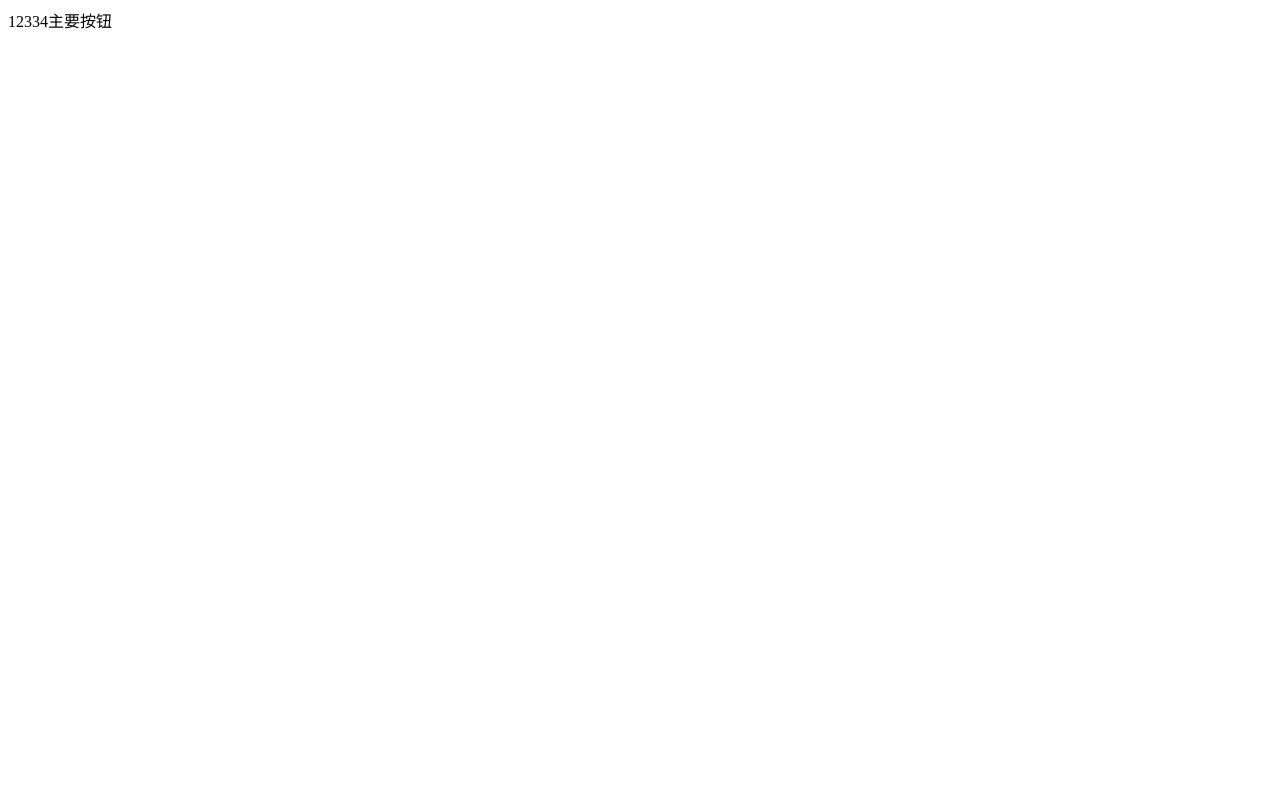
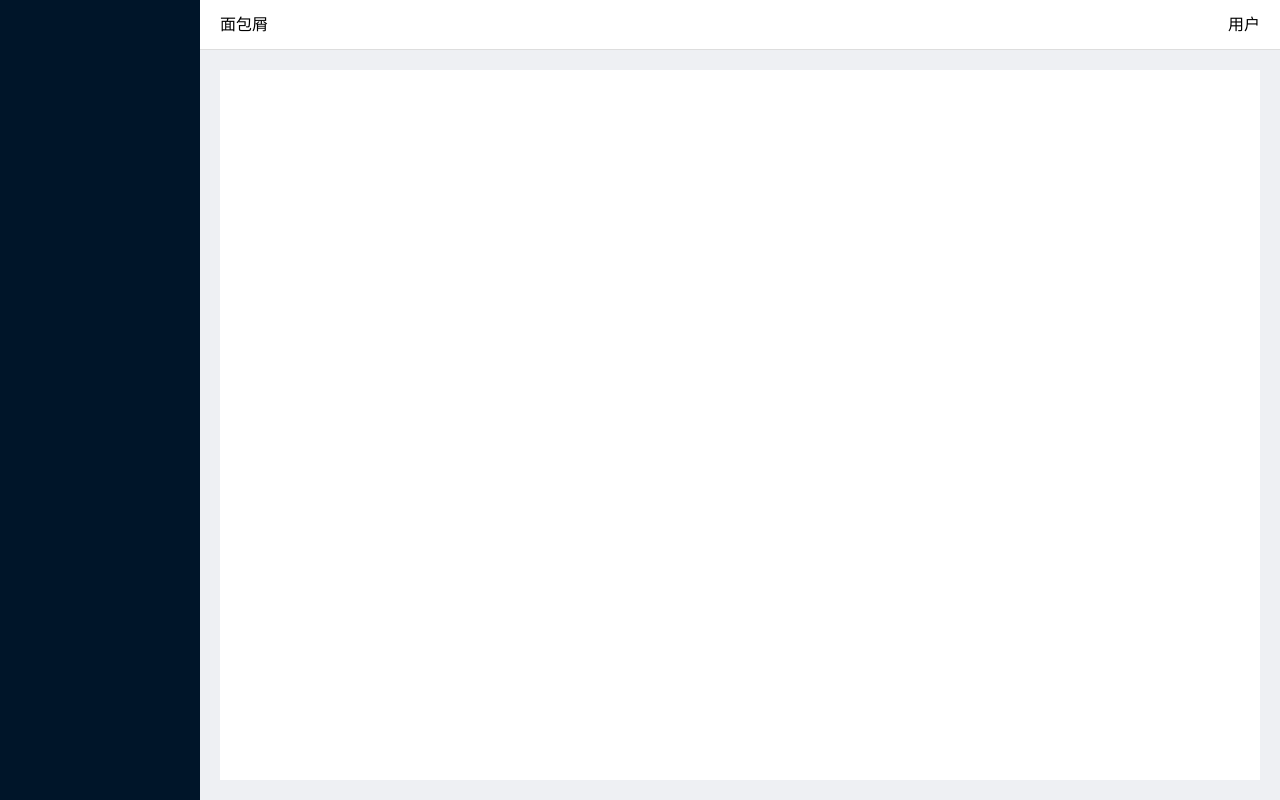
Before and after one commit to goodiboy/manager-vue3, a Vue app: page / in a window 1280 px wide. Built offline with nearby package versions, Linux system fonts and the light colour scheme.

Commit message:
feat: 添加welcome页面，修改home页面

```diff
--- a/src/App.vue
+++ b/src/App.vue
@@ -9,3 +9,7 @@
     name: 'App'
   })
 </script>
+<style lang="scss">
+  @import './assets/style/index.scss';
+  @import './assets/style/reset.css';
+</style>
--- /dev/null
+++ b/src/assets/style/index.scss
@@ -0,0 +1,82 @@
+html, body {
+  height: 100%;
+  width: 100%;
+}
+*:not([class^='el-']) {
+  box-sizing: border-box;
+}
+.white{
+  background-color: #ffffff;
+}
+a{
+  text-decoration: none;
+}
+.gray{
+  background-color: #eef0f3;
+}
+.mr10{
+  margin-right: 10px;
+}
+.mr20{
+  margin-right: 20px;
+}
+.mb20{
+  margin-bottom: 20px;
+}
+.m-lr10{
+  margin-left: 10px;
+  margin-right: 10px;
+}
+.p20{
+  padding: 20px;
+}
+.pl20{
+  padding-left: 20px;
+}
+.text-right{
+  text-align: right;
+}
+.fr{
+  float: right;
+}
+.flex{
+  display: flex;
+}
+.flex-between{
+  display: flex;
+  justify-content: space-between;
+}
+.flex-center{
+  display: flex;
+  justify-content: center;
+}
+.tips{
+  margin-left: 15px;
+  color: #787878;
+}
+
+
+/*
+* 公共样式
+*/
+.query-form {
+  background-color: #ffffff;
+  padding: 22px 20px 0;
+  border-radius: 5px;
+}
+.base-table {
+  border-radius: 5px;
+  background: #ffffff;
+  margin-top: 20px;
+  margin-bottom: 20px;
+  .action {
+    border-radius: 5px 5px 0px 0px;
+    background: #ffffff;
+    padding: 20px;
+    border-bottom: 1px solid #ece8e8;
+  }
+  .pagination {
+    text-align: right;
+    padding: 10px;
+  }
+}
--- /dev/null
+++ b/src/assets/style/reset.css
@@ -0,0 +1,2 @@
+/* 请尽量不要直接更改此reset文件 */
+html,body,div,span,applet,object,iframe,h1,h2,h3,h4,h5,h6,p,blockquote,pre,a,abbr,acronym,address,big,cite,code,del,dfn,em,img,ins,kbd,q,s,samp,small,strike,strong,sub,sup,tt,var,b,u,i,center,dl,dt,dd,ol,ul,li,fieldset,form,label,legend,table,caption,tbody,tfoot,thead,tr,th,td,article,aside,canvas,details,embed,figure,figcaption,footer,header,hgroup,menu,nav,output,ruby,section,summary,time,mark,audio,video{border:0;font-size:100%;font:inherit;vertical-align:baseline;margin:0;padding:0}article,aside,details,figcaption,figure,footer,header,hgroup,menu,nav,section{display:block}body{line-height:1}ol,ul{list-style:none}blockquote,q{quotes:none}blockquote:before,blockquote:after,q:before,q:after{content:none}table{border-collapse:collapse;border-spacing:0}
--- a/src/components/Home.tsx
+++ b/src/components/Home.tsx
@@ -1,19 +1,24 @@
-import { ComponentInternalInstance, defineComponent, getCurrentInstance } from 'vue'
-
+import { defineComponent } from 'vue'
+import './home.scss'
 export default defineComponent({
   name: 'Home',
   setup() {
-    // console.log(getCurrentInstance())
-    const { proxy } = getCurrentInstance() as ComponentInternalInstance
-    const a = 1
-    // const instance = getCurrentInstance()
-    // console.log(ctx.$axios.get)
-
-    // console.log(instance?.appContext.config.globalProperties.$axios.get)
     return () => (
-      <div>
-        12334
-        <el-button type="primary">主要按钮</el-button>
+      <div id="home-module-css-id">
+        <div class="basic-layout">
+          <div class="nav-side" />
+          <div class="content-right">
+            <div class="nav-top">
+              <div class="bread">面包屑</div>
+              <div class="user-info">用户</div>
+            </div>
+            <div class="wrapper">
+              <div class="main-page">
+                <router-view />
+              </div>
+            </div>
+          </div>
+        </div>
       </div>
     )
   }
--- /dev/null
+++ b/src/components/home.scss
@@ -0,0 +1,43 @@
+#home-module-css-id {
+  .basic-layout {
+    position: relative;
+    /**左侧导航样式**/
+    .nav-side {
+      position: fixed;
+      width: 200px;
+      //100vh 自动计算高度
+      height: 100vh;
+      background-color: #001529;
+      color: #fff;
+      overflow-y: auto;
+      transition: width 0.5s;
+    }
+
+    /** 右侧页面内容样式**/
+    .content-right {
+      margin-left: 200px;
+      /** 右侧导航内容样式**/
+      .nav-top {
+        height: 50px;
+        line-height: 50px;
+        display: flex;
+        justify-content: space-between;
+        border-bottom: 1px solid #ddd;
+        padding: 0 20px;
+      }
+
+      /**内容样式**/
+      .wrapper {
+        background: #eef0f3;
+        padding: 20px;
+        //100vh 自动计算高度
+        height: calc(100vh - 50px);
+
+        .main-page {
+          background: #ffffff;
+          height: 100%;
+        }
+      }
+    }
+  }
+}
--- a/src/router/index.ts
+++ b/src/router/index.ts
@@ -1,10 +1,20 @@
 import { createRouter, createMemoryHistory, RouteRecordRaw } from 'vue-router'
-import Home from '@/components/Home'
 const routes: Array<RouteRecordRaw> = [
   {
     name: 'Home',
     path: '/',
-    component: Home
+    component: () => import('@/components/Home'),
+    redirect: '/welcome',
+    children: [
+      {
+        path: '/welcome',
+        name: 'Welcome',
+        meta: {
+          title: '欢迎页'
+        },
+        component: () => import('@/views/Welcome')
+      }
+    ]
   }
 ]
 
--- /dev/null
+++ b/src/views/Welcome.tsx
@@ -0,0 +1,26 @@
+import { defineComponent } from 'vue'
+import { useRouter } from 'vue-router'
+
+export default defineComponent({
+  name: 'Welcome',
+  setup() {
+    // const props = defineProps<{
+    //   msg: string
+    // }>()
+    // const msg = toRefs(props)
+    const router = useRouter()
+    const toLogin = () => {
+      router.push('/login')
+    }
+    return () => {
+      return (
+        <div class="welcome">
+          <h1>欢迎来到Welcome页面</h1>
+          <el-button type="default" onClick={toLogin}>
+            去登录
+          </el-button>
+        </div>
+      )
+    }
+  }
+})
```
